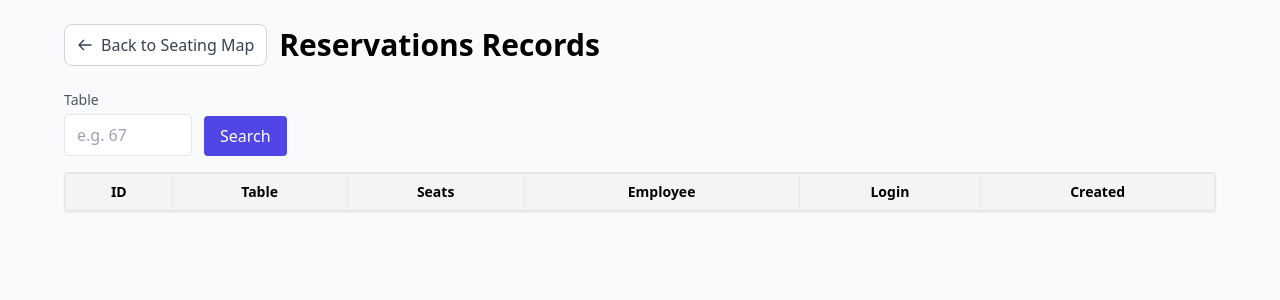
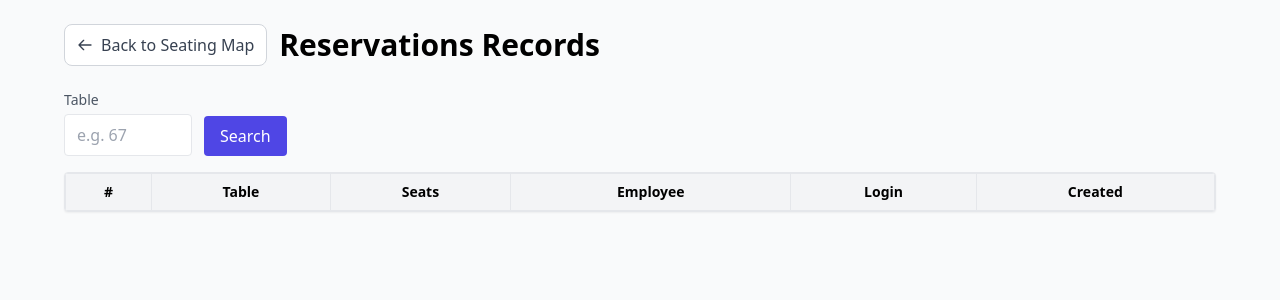
Before and after one commit to hujvicky/reservation_system_final, a Flask app: page /reports in a window 1280 px wide. Shown: the top 300 px of the page. Run offline with Flask 3, Linux system fonts and the light colour scheme; data that the repository does not hold is empty; some libraries are stand-ins or nearby versions.

```diff
--- a/templates/reports.html
+++ b/templates/reports.html
@@ -38,7 +38,7 @@
         <thead class="bg-gray-100">
           <tr>
             <!-- ✅ ID 移到最前面 -->
-            <th class="p-2 border font-semibold">ID</th>
+            <th class="p-2 border font-semibold">#</th>
             <th class="p-2 border font-semibold">Table</th>
             <th class="p-2 border font-semibold">Seats</th>
             <th class="p-2 border font-semibold">Employee</th>
```
